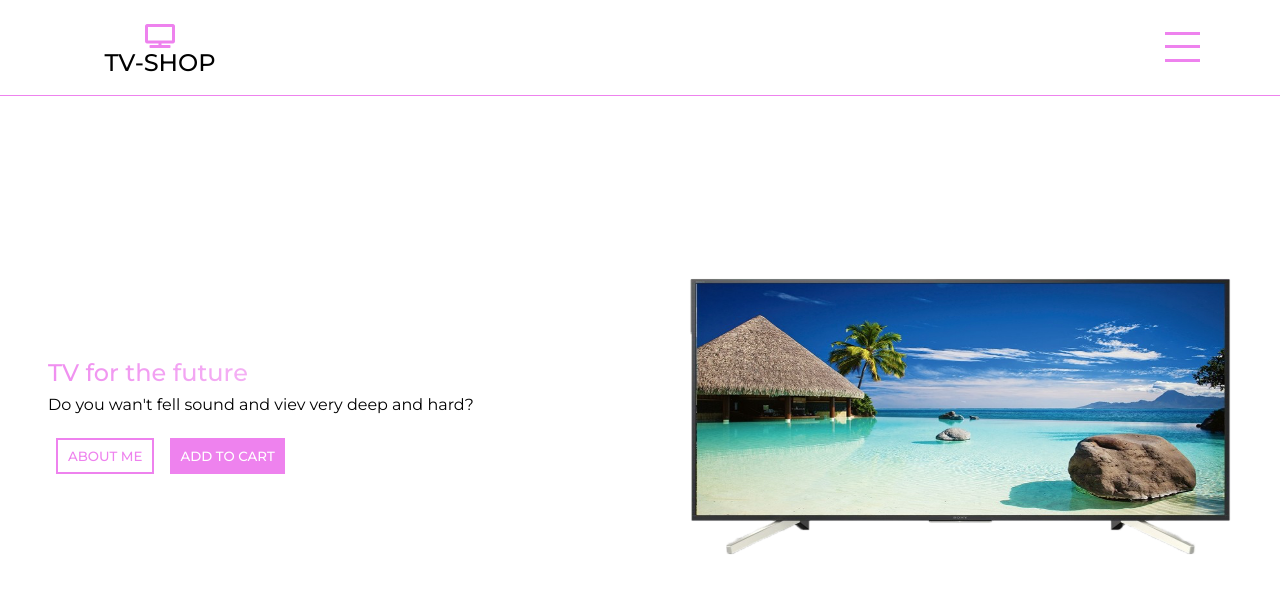
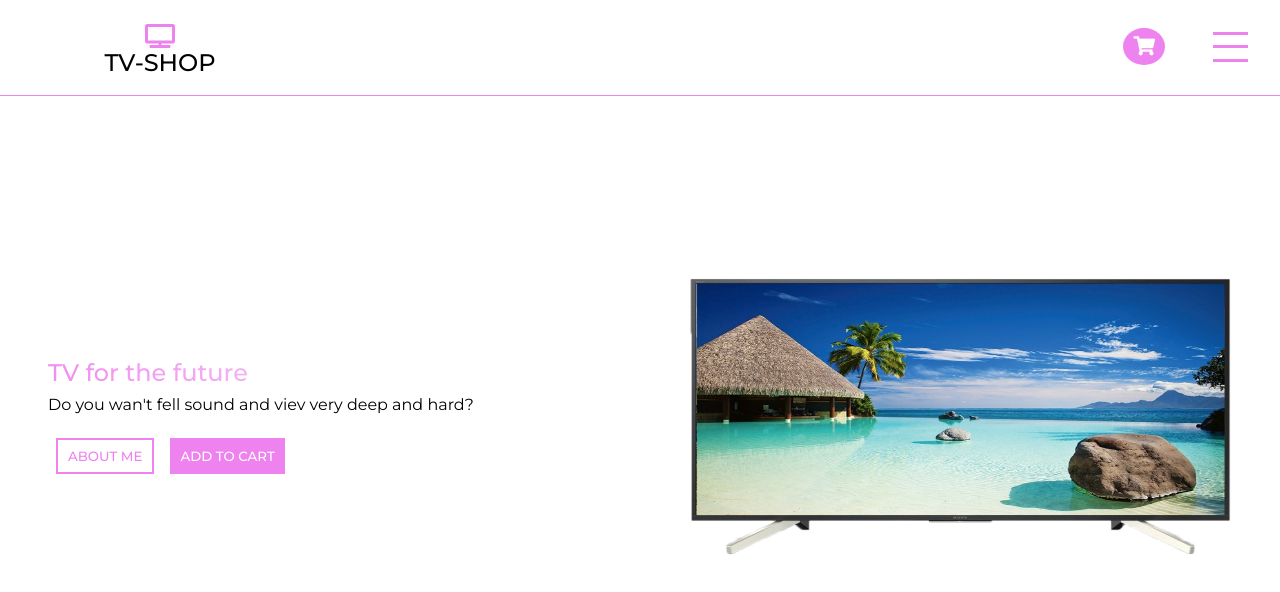
Before and after one commit to MichalKuwik/Product_page, a website: page src/index.html in a window 1280 px wide. Shown: the top 592 px of the page. Drawn offline with Linux system fonts and the light colour scheme.

Commit message:
add shop icon on the nav and styling them

```diff
--- a/scss/_headerAndMenu.scss
+++ b/scss/_headerAndMenu.scss
@@ -43,6 +43,21 @@ header{
       justify-content: flex-end;
       align-items: center;
 
+      & .shop-icon{
+          margin-right: 3rem;
+          padding:8px 10px;
+          cursor: pointer;
+          text-align: center;
+          background: $primary-color;
+          border-radius: 50%;
+
+          & .fas{
+            color:$white-color;
+            font-size:1.2rem;
+          }
+
+      }
+
       & .hamburger-menu{
         width:35px;
         height: 30px;
@@ -52,7 +67,7 @@ header{
         flex-direction: column;
         justify-content: space-between;
         z-index: 99;
-        margin-right:5rem;
+        margin-right:2rem;
 
         & .line{
           width:100%;
@@ -74,7 +89,7 @@ header{
 
       & .nav-list{
         position: absolute;
-        top:10%;
+        top:13%;
         bottom:0;
         right: -100%;
         width:100%;
--- a/src/index.html
+++ b/src/index.html
@@ -16,6 +16,11 @@
           <p>Tv-shop</p>
       </div>
       <div class="navbar">
+
+        <div class="shop-icon">
+            <i class="fas fa-shopping-cart"></i>
+            <span class="count" style="color:#fff"></span>
+        </div>
 
         <div class="hamburger-menu">
           <div class="line line-1"></div>
```
Also changed, not shown: src/css/style.css.
